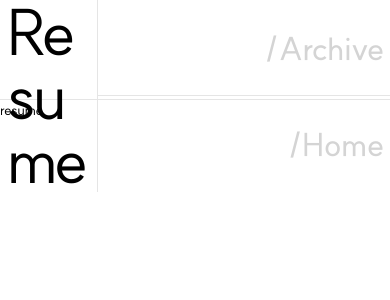
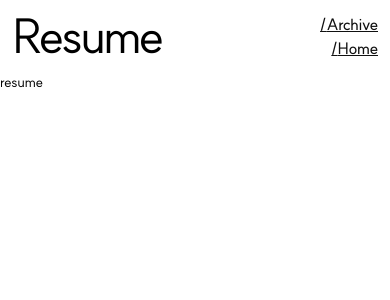
Before and after one commit to hpyhdm/hpyhdm, a Next.js app: page /resume in a window 390 px wide. Shown: the top 300 px of the page. Built offline with nearby package versions, Linux system fonts and the light colour scheme; a web font is replaced by a local one.

Commit message:
feat: add responsive header and shared layout for sub pages

```diff
--- /dev/null
+++ b/src/app/(pages)/layout.tsx
@@ -0,0 +1,17 @@
+import type {ReactNode} from 'react';
+import Header from '@/components/Header/Header';
+
+type Props = Readonly<{
+  children: ReactNode;
+}>;
+
+// Layout for every page except home: adds the shared Header above the page
+// 홈을 제외한 모든 페이지의 레이아웃: 페이지 위에 공통 Header 추가
+export default function PagesLayout({children}: Props) {
+  return (
+    <>
+      <Header/>
+      {children}
+    </>
+  );
+}
--- a/src/app/resume/page.module.scss
+++ b/src/app/(pages)/resume/page.module.scss
@@ -1,5 +1,5 @@
-@use '../../styles/variables' as *;
-@use '../../styles/mixins' as *;
+@use '../../../styles/variables' as *;
+@use '../../../styles/mixins' as *;
 
 .page    { @include grid; }
 .row     { @include subgrid-row; }
--- /dev/null
+++ b/src/app/(pages)/resume/page.tsx
@@ -0,0 +1,11 @@
+import styles from './page.module.scss';
+
+export default function Page() {
+  return (
+    <main>
+      <section>
+        resume
+      </section>
+    </main>
+  );
+}
--- a/src/app/resume/page.tsx
+++ /dev/null
@@ -1,16 +0,0 @@
-import Header from '@/components/Header/Header';
-import styles from './page.module.scss';
-
-export default function Page() {
-  return (
-    <>
-      {/* Temporary: Header placed here only to check it on screen / 임시: 화면 확인용으로만 여기에 둔 Header */}
-      <Header/>
-      <main>
-        <section>
-          resume
-        </section>
-      </main>
-    </>
-  );
-}
--- a/src/components/Header/Header.module.scss
+++ b/src/components/Header/Header.module.scss
@@ -8,6 +8,12 @@
   border-bottom: 1px solid $border-default;
   background: $bg-default;
   --hover-fill: #{$bg-hover-subtle}; // HoverGrid highlight color / HoverGrid 하이라이트 색
+
+  @include media(false, tablet) {
+    height: auto;
+    border-bottom: 0;
+    padding: 12px 0;
+  }
 }
 
 // HoverGrid's inner grid: 8 columns (title 2, nav 6)
@@ -15,6 +21,12 @@
 .grid {
   @include grid;
   height: 100%;
+
+  // Mobile: title takes the rest, nav only as wide as its links
+  // 모바일: 제목이 남는 공간, nav는 링크 너비만큼만
+  @include media(false, tablet) {
+    grid-template-columns: 1fr auto;
+  }
 }
 
 .title {
@@ -26,6 +38,14 @@
   font-weight: 400;
   letter-spacing: -4px;
   line-height: 1;
+
+  @include media(false, tablet) {
+    grid-column: auto;
+    padding: 0 12px;
+    border-right: 0;
+    font-size: 48px;
+    letter-spacing: -3px;
+  }
 }
 
 .nav {
@@ -33,8 +53,11 @@
 
   ul {
     height: 100%;
+  }
 
   li {
+    display: flex;
+    align-items: center;
     width: 100%;
     height: 50%;
     border-bottom: 1px solid $border-default;
@@ -42,6 +65,21 @@
     &:last-child {
       border: 0;
     }
+  }
+
+  @include media(false, tablet) {
+    grid-column: auto;
+
+    // Stack links at the top instead of splitting the height
+    // 높이를 나누지 않고 위에서부터 쌓음
+    ul {
+      display: flex;
+      flex-direction: column;
+      align-items: flex-end;
+    }
+
+    li {
+      border: 0;
     }
   }
 }
@@ -73,4 +111,14 @@
   &:focus-visible {
     color: $text-default;
   }
+
+  // No hover on touch: start black and underlined
+  // 터치에는 호버가 없으므로 처음부터 검정 + 밑줄
+  @include media(false, tablet) {
+    height: auto;
+    padding: 0 12px;
+    color: $text-default;
+    font-size: 16px;
+    text-decoration: underline;
   }
+}
```
Also changed, not shown: src/app/(pages)/archive/page.module.scss (added), src/app/(pages)/archive/page.tsx (renamed from src/app/archive/page.tsx). Lines whose indentation alone changed are shown as unchanged.
